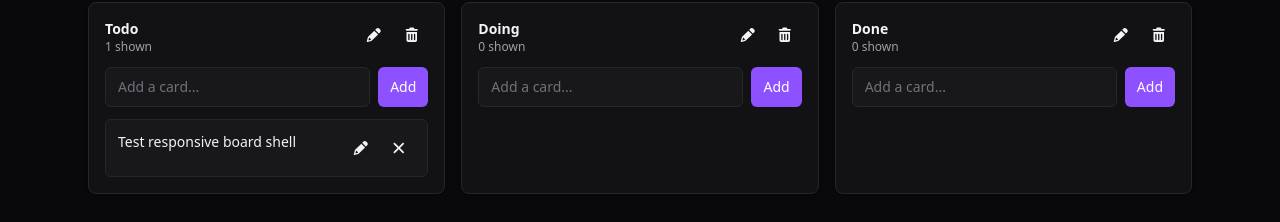
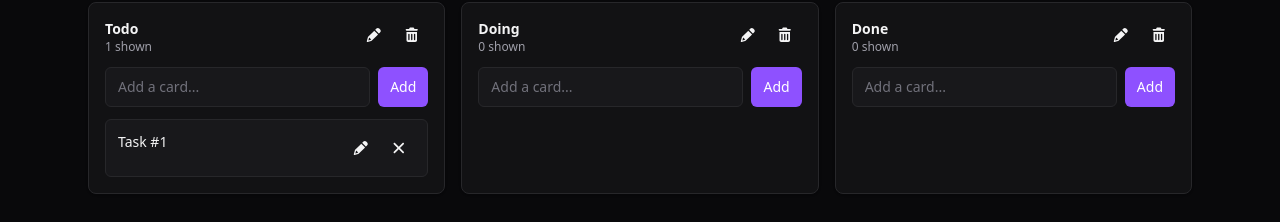
Before and after one commit to VarushSiva/offline-kanban, a React (Vite) app: page / in a window 1280 px wide. Shown: the part 148-370 px from the top of the page. Built offline with nearby package versions, Linux system fonts and the light colour scheme.

Commit message:
chore: update intial card title

```diff
--- a/src/features/board/boardSlice.ts
+++ b/src/features/board/boardSlice.ts
@@ -32,7 +32,7 @@ const initialState: BoardState = {
   cardsById: {
     c1: {
       id: "c1",
-      title: "Test responsive board shell",
+      title: "Task #1",
       createdAt: now(),
       updatedAt: now(),
     },
```
